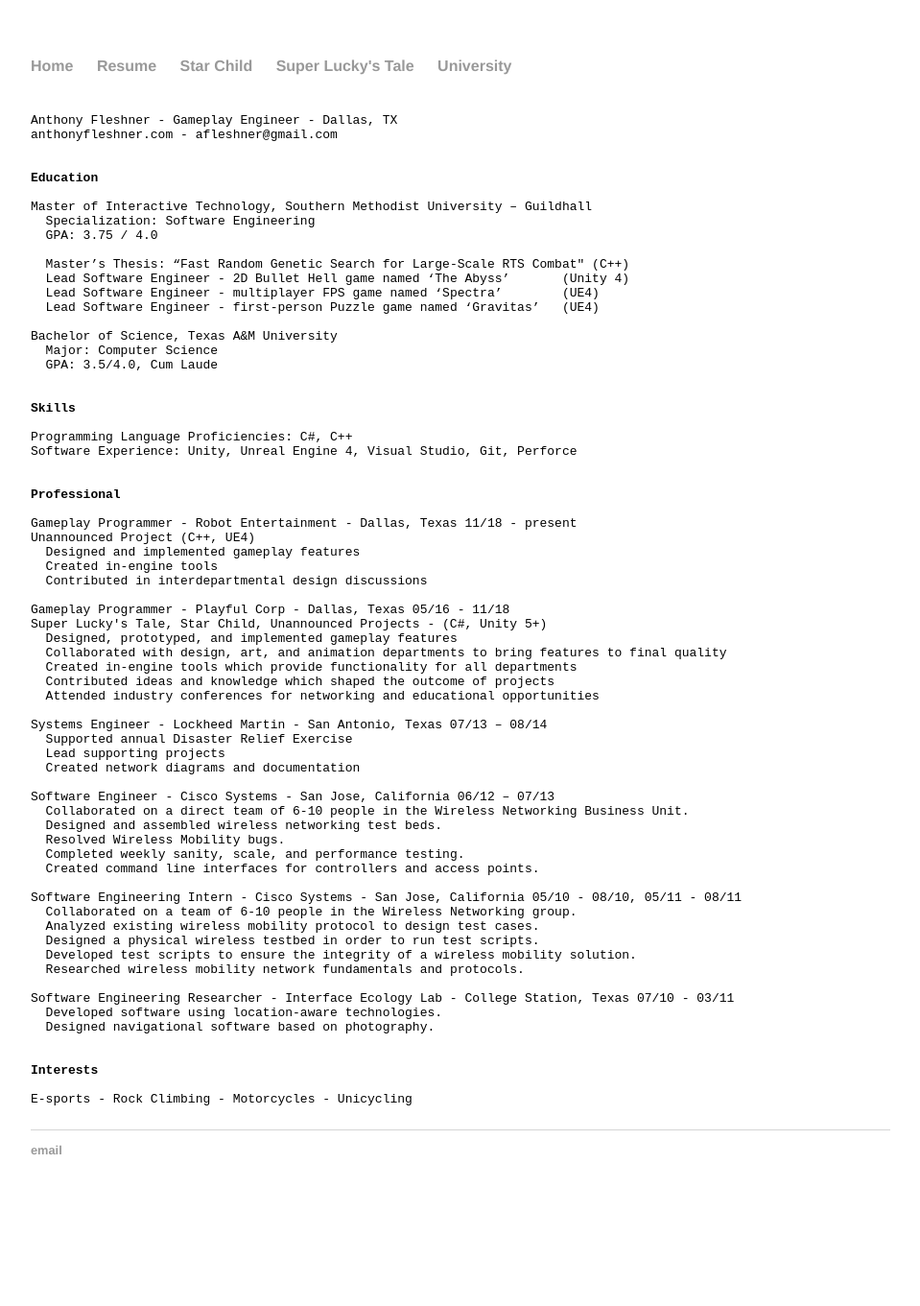
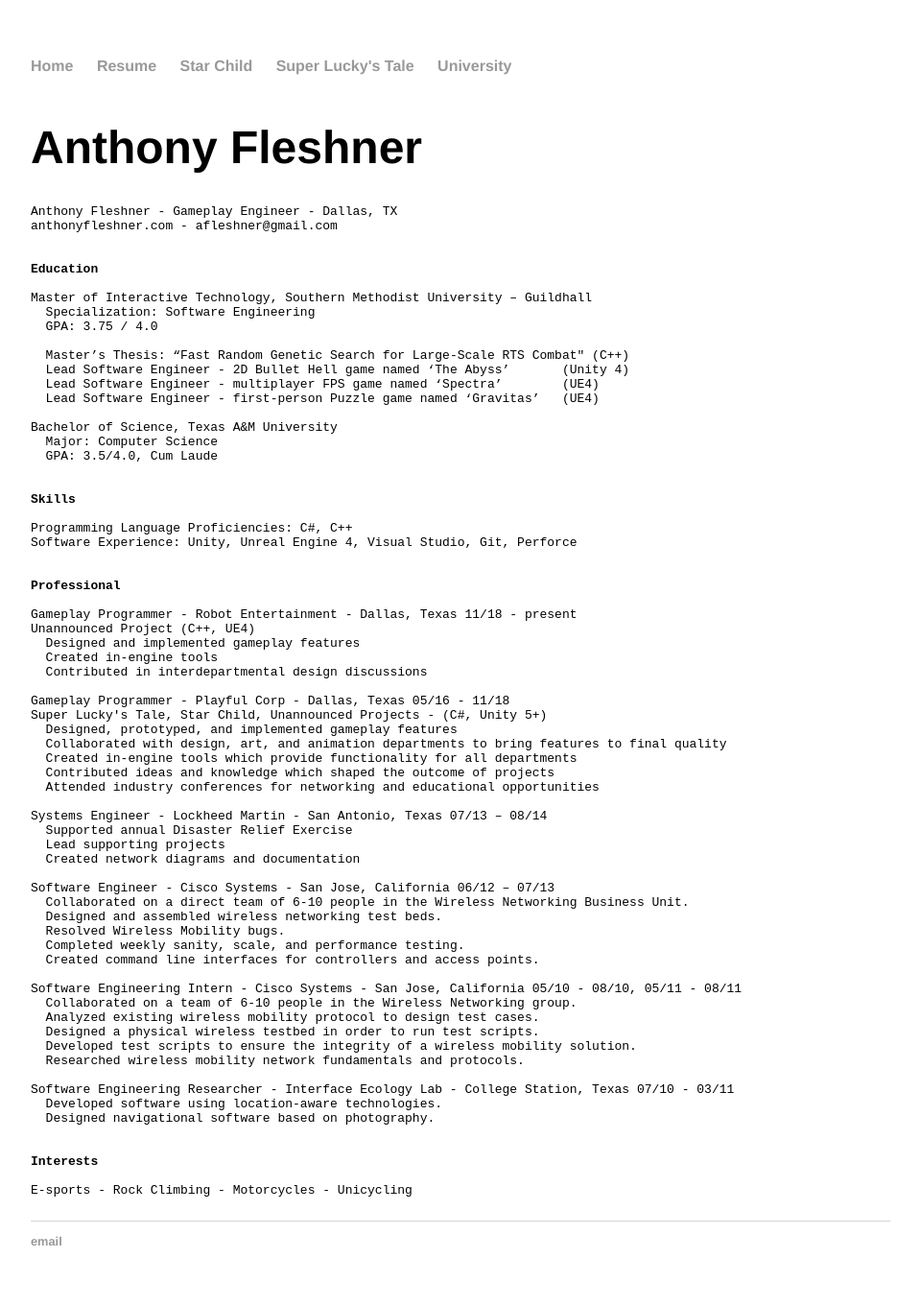
Before and after one commit to afleshner/afleshner.github.io, a Jekyll site: the page built from resume/index.html, in a window 1280 px wide. Shown: the whole page at 96% size, without its empty margins (160-1119 px from the left). Built offline with Jekyll 4.4.1, drawn with Linux system fonts in a browser that asks for light colours; before the commit the page ends 1266 px from its top, so only the background shows below that.

Commit message:
Update index.html

```diff
--- a/resume/index.html
+++ b/resume/index.html
@@ -2,6 +2,7 @@
 layout: default
 title: Anthony Fleshner's Resume
 ---
+<h1>Anthony Fleshner</h1>
 <p>
 <pre>
 Anthony Fleshner - Gameplay Engineer - Dallas, TX
```
